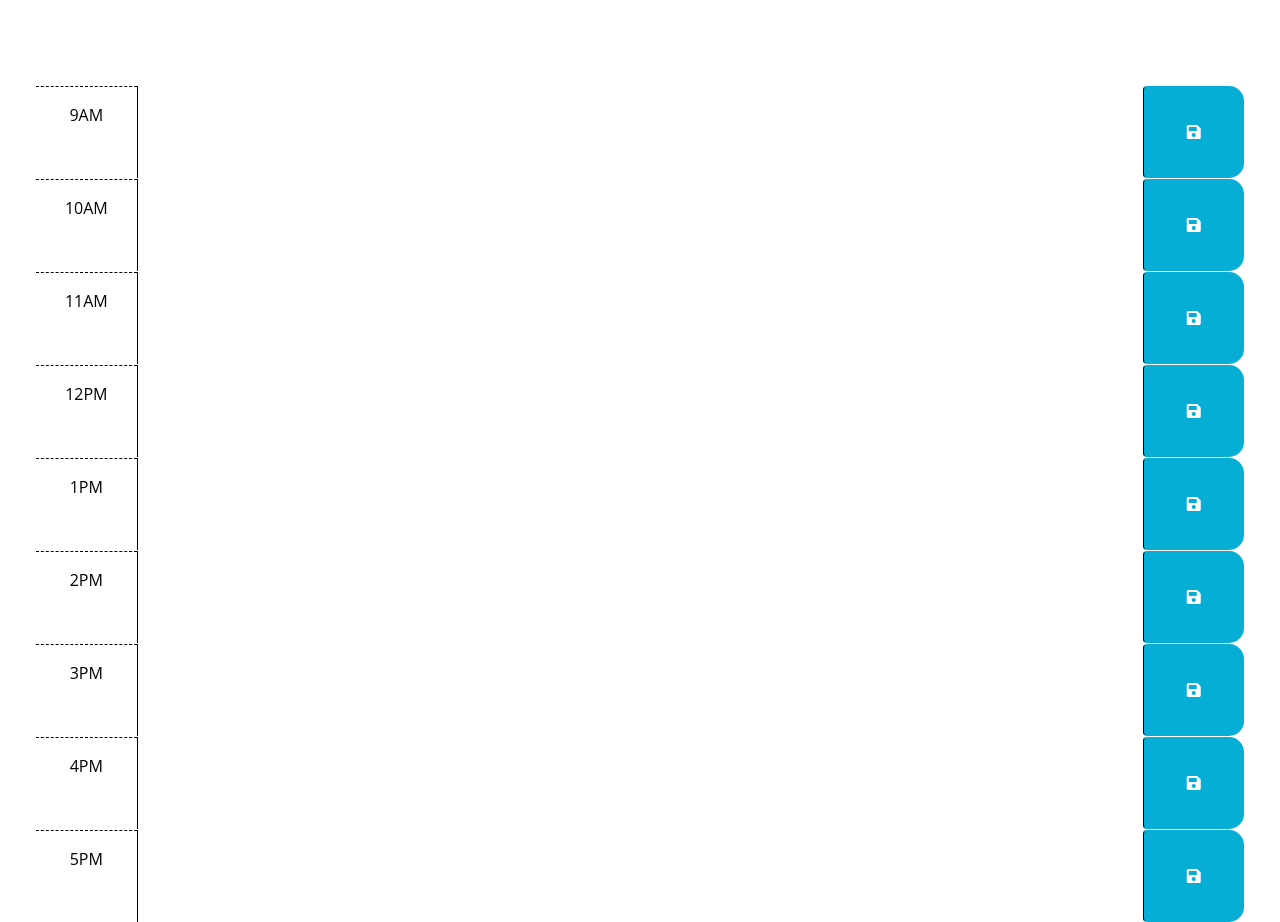
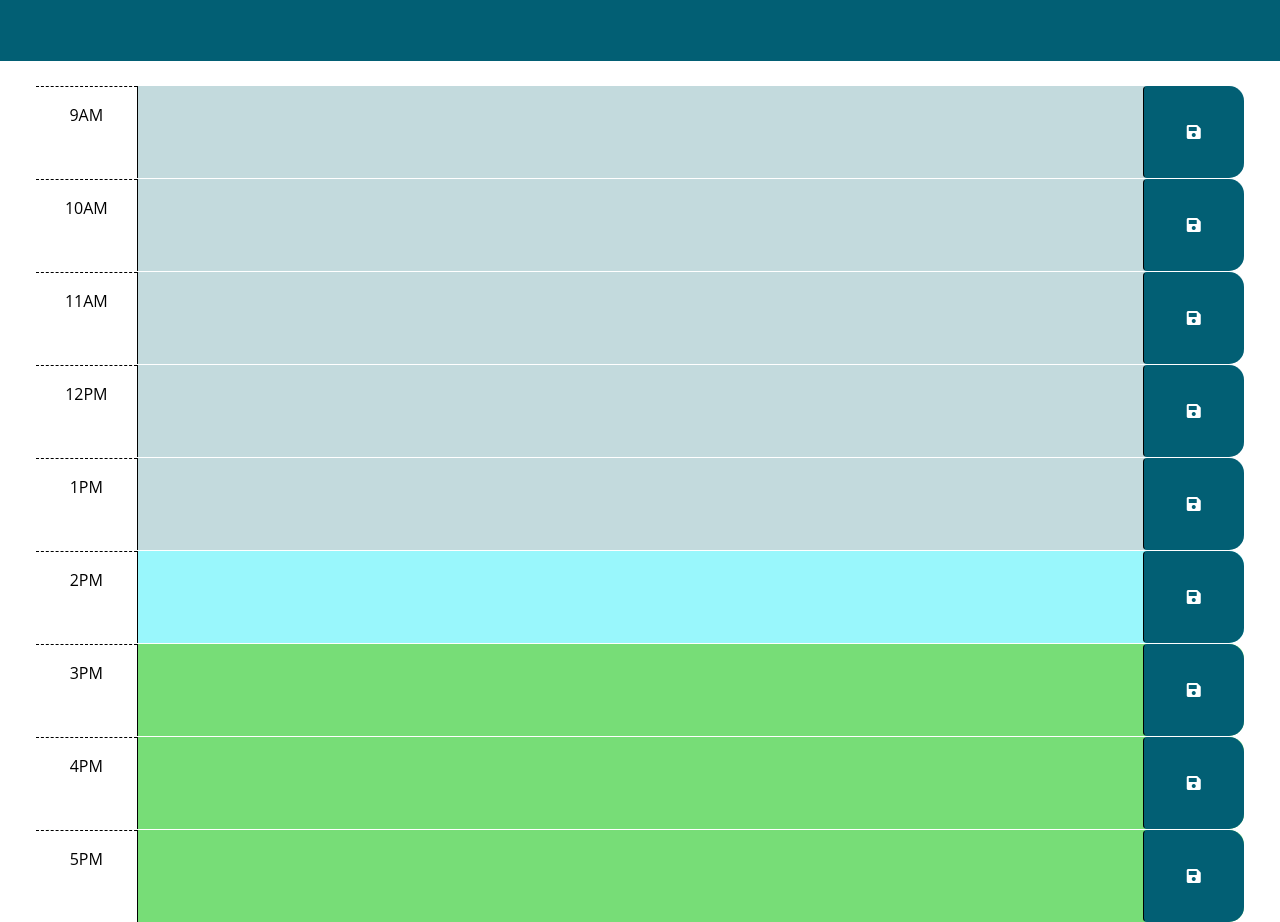
Before and after one commit to competentpunk/work-day-scheduler, a plain HTML site: page index.html in a window 1280 px wide. Shown: the part 212-1134 px from the top of the page. Drawn offline with nearby package versions, Linux system fonts and the light colour scheme.

Commit message:
Added css styling

```diff
--- a/Assets/css/style.css
+++ b/Assets/css/style.css
@@ -1,6 +1,11 @@
 body {
   font-family: 'Open Sans', sans-serif;
   font-size: 16px;
+}
+
+header {
+  color: #ffffff;
+  background-color: #025f74;
 }
 
 textarea {
@@ -31,12 +36,12 @@ textarea {
 }
 
 .past {
-  background-color: #d3d3d3;
+  background-color: #c3dadd;
   color: white;
 }
 
 .present {
-  background-color: #ff6961;
+  background-color: #99f7fc;
   color: white;
 }
 
@@ -49,7 +54,7 @@ textarea {
   border-left: 1px solid black;
   border-top-right-radius: 15px;
   border-bottom-right-radius: 15px;
-  background-color: #06aed5;
+  background-color: #025f74;
   color: white;
 }
 
--- a/Assets/js/script.js
+++ b/Assets/js/script.js
@@ -24,7 +24,7 @@ function display() {
       // create an object that has two properties, userInput and hour ID
       //
 
-console.log(userInput);
+      console.log(userInput);
       // alert($(this).val());
       // $( "html" ).parent()
       // localStorage.setItem("userInput");
--- a/index.html
+++ b/index.html
@@ -39,7 +39,7 @@
         <!-- Create the content blocks in javascript -->
 
     <!-- Example of a past time block. The "past" class adds a gray background color. -->
-    <div id="hour-9" class="row time-block">
+    <div id="hour-9" class="row time-block past">
       <div class="col-2 col-md-1 hour text-center py-3">9AM</div>
       <textarea class="col-8 col-md-10 description" rows="3"> </textarea>
       <button class="btn saveBtn col-2 col-md-1" aria-label="save">
@@ -48,7 +48,7 @@
     </div>
 
     <!-- Example of a present time block. The "present" class adds a red background color. -->
-    <div id="hour-10" class="row time-block">
+    <div id="hour-10" class="row time-block past">
       <div class="col-2 col-md-1 hour text-center py-3">10AM</div>
       <textarea class="col-8 col-md-10 description" rows="3"> </textarea>
       <button class="btn saveBtn col-2 col-md-1" aria-label="save">
@@ -57,7 +57,7 @@
     </div>
 
     <!-- Example of a future time block. The "future" class adds a green background color. -->
-    <div id="hour-11" class="row time-block">
+    <div id="hour-11" class="row time-block past">
       <div class="col-2 col-md-1 hour text-center py-3">11AM</div>
       <textarea class="col-8 col-md-10 description" rows="3"> </textarea>
       <button class="btn saveBtn col-2 col-md-1" aria-label="save">
@@ -65,7 +65,7 @@
       </button>
     </div>
 
-    <div id="hour-12" class="row time-block">
+    <div id="hour-12" class="row time-block past">
       <div class="col-2 col-md-1 hour text-center py-3">12PM</div>
       <textarea class="col-8 col-md-10 description" rows="3"> </textarea>
       <button class="btn saveBtn col-2 col-md-1" aria-label="save">
@@ -73,7 +73,7 @@
       </button>
     </div>
 
-    <div id="hour-13" class="row time-block">
+    <div id="hour-13" class="row time-block past">
       <div class="col-2 col-md-1 hour text-center py-3">1PM</div>
       <textarea class="col-8 col-md-10 description" rows="3"> </textarea>
       <button class="btn saveBtn col-2 col-md-1" aria-label="save">
@@ -81,7 +81,7 @@
       </button>
     </div>
 
-    <div id="hour-14" class="row time-block">
+    <div id="hour-14" class="row time-block present">
       <div class="col-2 col-md-1 hour text-center py-3">2PM</div>
       <textarea class="col-8 col-md-10 description" rows="3"> </textarea>
       <button class="btn saveBtn col-2 col-md-1" aria-label="save">
@@ -89,7 +89,7 @@
       </button>
     </div>
 
-    <div id="hour-15" class="row time-block">
+    <div id="hour-15" class="row time-block future">
       <div class="col-2 col-md-1 hour text-center py-3">3PM</div>
       <textarea class="col-8 col-md-10 description" rows="3"> </textarea>
       <button class="btn saveBtn col-2 col-md-1" aria-label="save">
@@ -97,7 +97,7 @@
       </button>
     </div>
 
-    <div id="hour-16" class="row time-block">
+    <div id="hour-16" class="row time-block future">
       <div class="col-2 col-md-1 hour text-center py-3">4PM</div>
       <textarea class="col-8 col-md-10 description" rows="3"> </textarea>
       <button class="btn saveBtn col-2 col-md-1" aria-label="save">
@@ -105,7 +105,7 @@
       </button>
     </div>
 
-    <div id="hour-17" class="row time-block">
+    <div id="hour-17" class="row time-block future">
       <div class="col-2 col-md-1 hour text-center py-3">5PM</div>
       <textarea class="col-8 col-md-10 description" rows="3"> </textarea>
       <button class="btn saveBtn col-2 col-md-1" aria-label="save">
```
